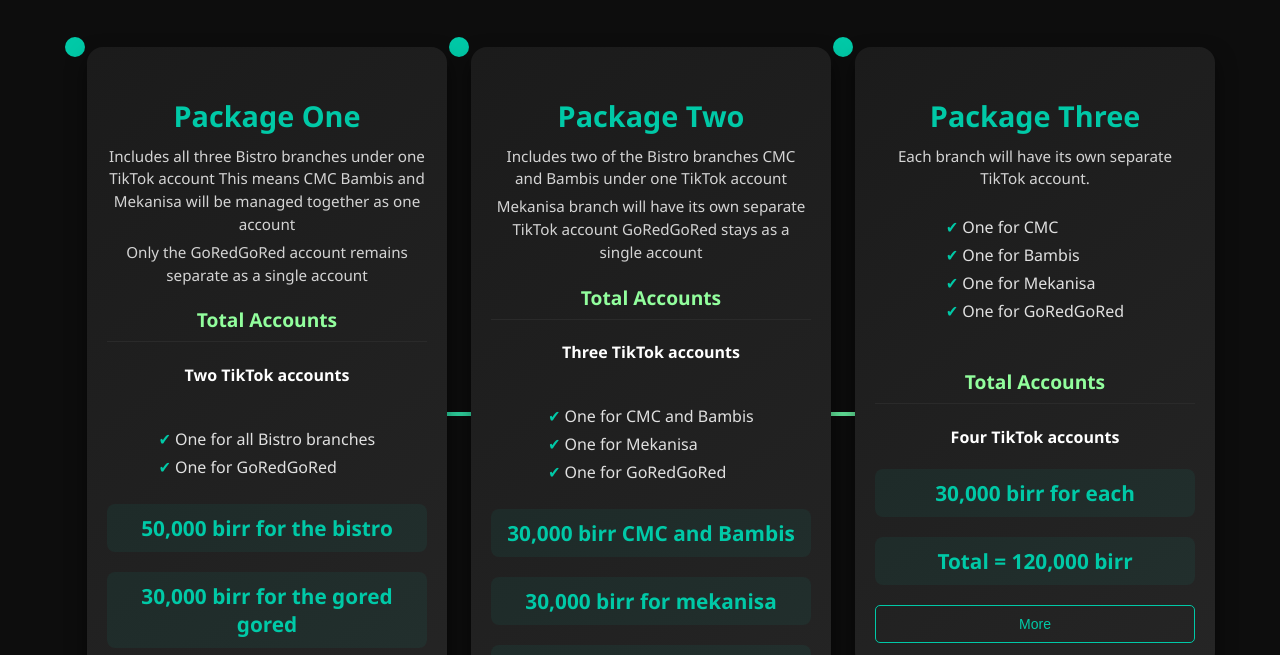
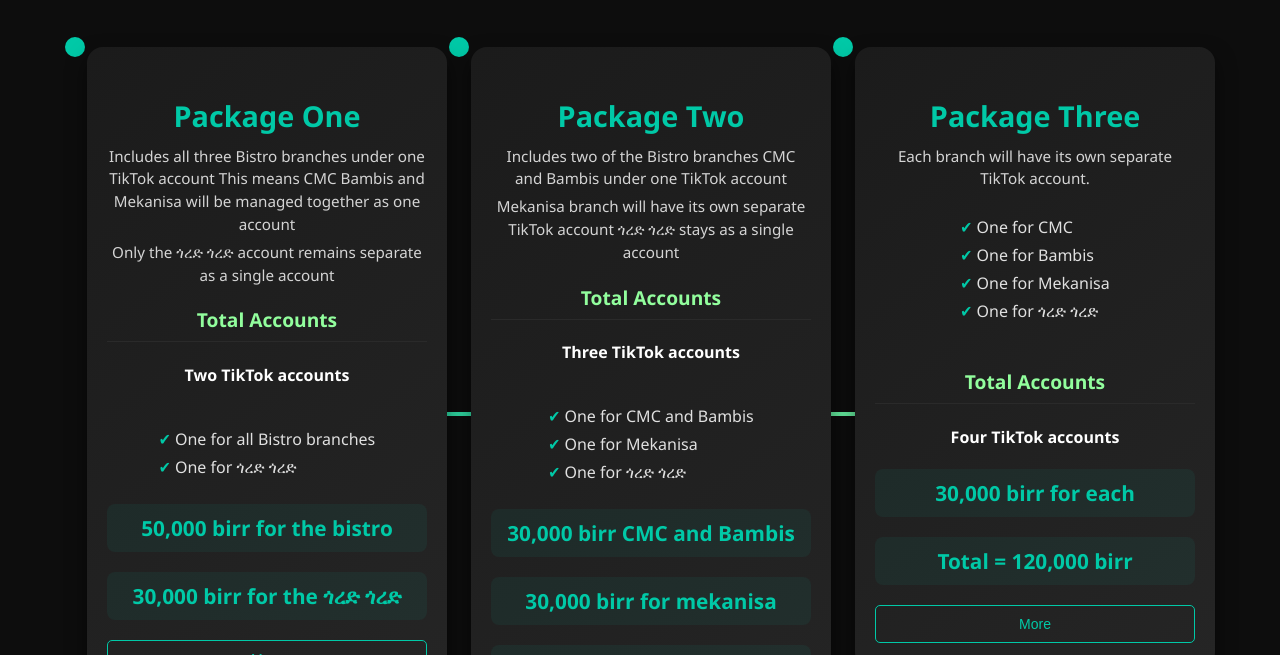
Before and after one commit to semer-hub/package, a plain HTML site: page index.html in a window 1280 px wide. Shown: the part 145-800 px from the top of the page. Drawn offline with Linux system fonts and the light colour scheme.

Commit message:
Update index.html

```diff
--- a/index.html
+++ b/index.html
@@ -255,7 +255,7 @@
       <p>Includes all three Bistro branches under one TikTok account
          This means CMC Bambis and Mekanisa  will be managed together
           as one account</p>
-      <p>Only the GoRedGoRed account remains separate as a single account</p>
+      <p>Only the ጎረድ ጎረድ account remains separate as a single account</p>
 
          <h3>Total Accounts</h3>
 
@@ -263,11 +263,11 @@
 
       <ul>
         <li>One for all Bistro branches</li>
-        <li>One for GoRedGoRed</li>
+        <li>One for ጎረድ ጎረድ</li>
       </ul>
 
       <div class="price-box">50,000 birr for the bistro</div>
-      <div class="price-box">30,000 birr for the gored gored</div>
+      <div class="price-box">30,000 birr for the ጎረድ ጎረድ</div>
       <div class="buttons">
 
         <button class="btn-secondary" data-modal="modal1b">More</button>
@@ -280,7 +280,7 @@
       <p>Includes two of the Bistro branches CMC and
         Bambis under one TikTok account</p>
       <p>Mekanisa branch will have its own separate
-        TikTok account GoRedGoRed stays as a single account</p>
+        TikTok account ጎረድ ጎረድ stays as a single account</p>
 
       <h3>Total Accounts</h3>
 
@@ -289,11 +289,11 @@
       <ul>
         <li>One for CMC and Bambis</li>
         <li>One for Mekanisa</li>
-        <li>One for GoRedGoRed</li>
+        <li>One for ጎረድ ጎረድ</li>
       </ul>
       <div class="price-box">30,000 birr CMC and Bambis</div>
       <div class="price-box">30,000 birr for mekanisa</div>
-      <div class="price-box">30,000 birr for Goredgored</div>
+      <div class="price-box">30,000 birr for ጎረድ ጎረድ</div>
       <div class="buttons">
 
         <button class="btn-secondary" data-modal="modal2b">More</button>
@@ -309,7 +309,7 @@
         <li>One for CMC </li>
         <li>One for Bambis</li>
         <li>One for Mekanisa</li>
-        <li>One for GoRedGoRed</li>
+        <li>One for ጎረድ ጎረድ</li>
 
       </ul>
 
```
